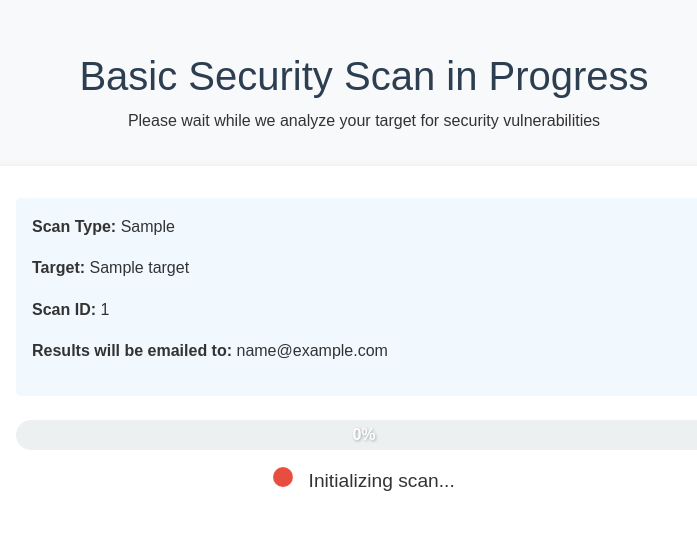
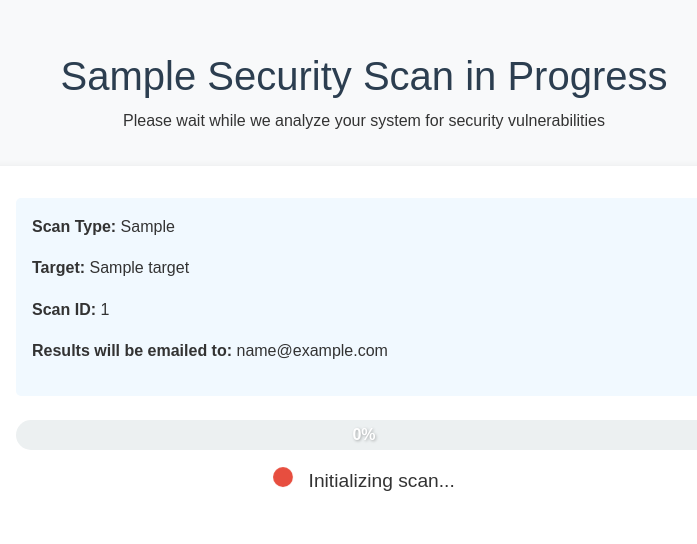
Before and after one commit to Gerrit8008/Scanner, a Flask app: template templates/scan_progress.html in a window 1280 px wide. Shown: the part 98-642 px from the top of the page, without its empty margins (276-973 px from the left). Run offline with Flask 2, Linux system fonts and the light colour scheme; the template is opened without the code that fills it: most values are stand-ins (such as "Sample title", 1, 10 or a date in 2020).

Commit message:
Update scan_progress.html

```diff
--- a/templates/scan_progress.html
+++ b/templates/scan_progress.html
@@ -143,15 +143,19 @@
 
     <div class="container">
         <div class="header">
-            <h1 id="scan-header">Security Scan in Progress</h1>
-            <p>Please wait while we analyze your target for security vulnerabilities</p>
+            <h1 id="scan-header">{{ scan_type|title }} Security Scan in Progress</h1>
+            <p>Please wait while we analyze your system for security vulnerabilities</p>
         </div>
 
         <div class="progress-container">
             <div class="scan-info">
-                <p><strong>Scan Type:</strong> <span id="scan-type">{{ scan_type|title }}</span></p>
-                <p><strong>Target:</strong> <span id="target-info">{{ target or "Your System" }}</span></p>
-                <p><strong>Scan ID:</strong> <span id="scan-id">{{ scan_id }}</span></p>
+                <p><strong>Scan Type:</strong> {{ scan_type|title }}</p>
+                {% if target %}
+                <p><strong>Target:</strong> {{ target }}</p>
+                {% else %}
+                <p><strong>Target:</strong> Your System</p>
+                {% endif %}
+                <p><strong>Scan ID:</strong> {{ scan_id }}</p>
                 {% if email %}
                 <p><strong>Results will be emailed to:</strong> {{ email }}</p>
                 {% endif %}
@@ -185,18 +189,6 @@
         const scanId = "{{ scan_id }}";
         let progressValue = 0;
         let checkInterval = null;
-
-        // Update scan header based on scan type
-        document.addEventListener('DOMContentLoaded', function() {
-            const scanType = "{{ scan_type }}";
-            const scanHeader = document.getElementById('scan-header');
-
-            if (scanType === 'comprehensive') {
-                scanHeader.textContent = 'Comprehensive Security Scan in Progress';
-            } else {
-                scanHeader.textContent = 'Basic Security Scan in Progress';
-            }
-        });
 
         // Start checking scan status when page loads
         window.onload = function() {
```
